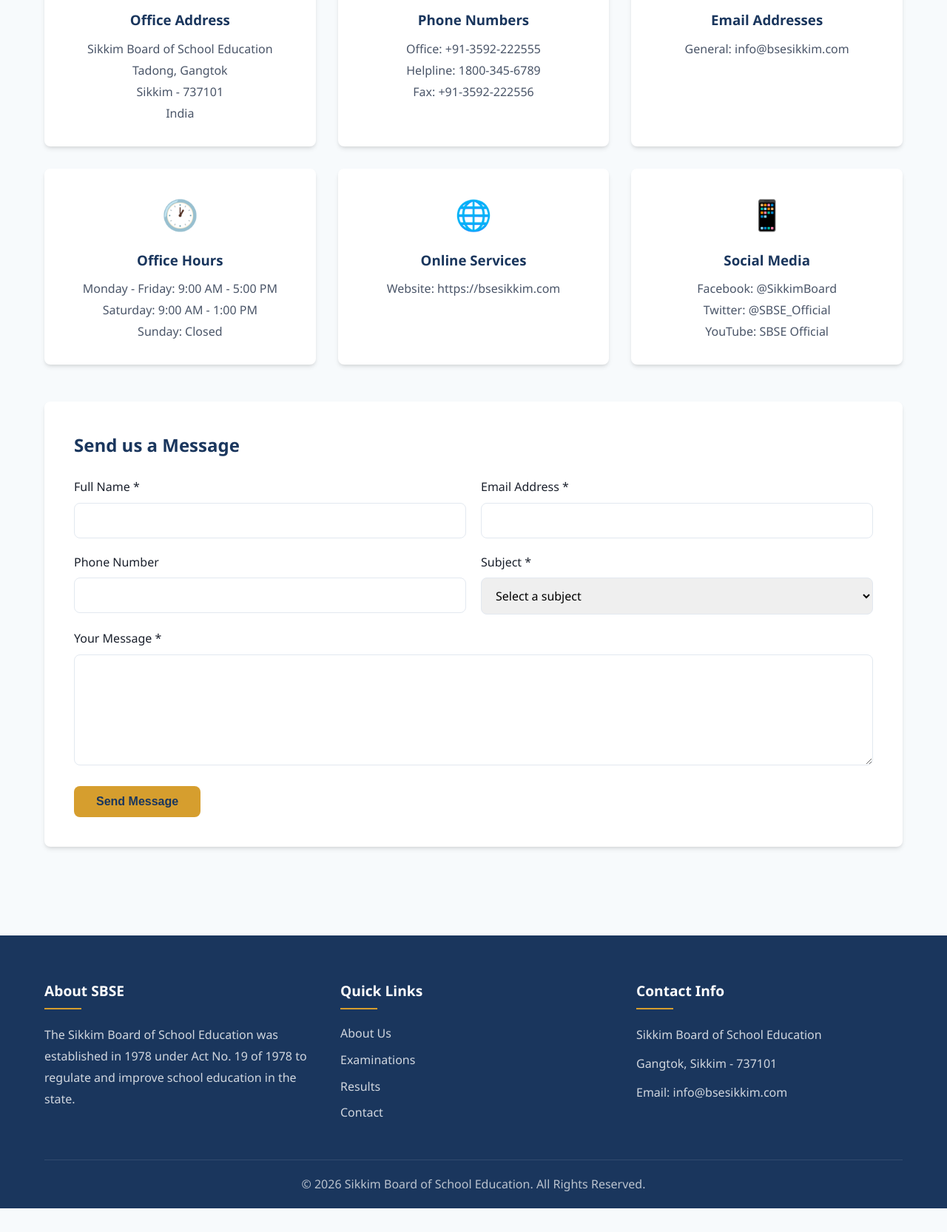
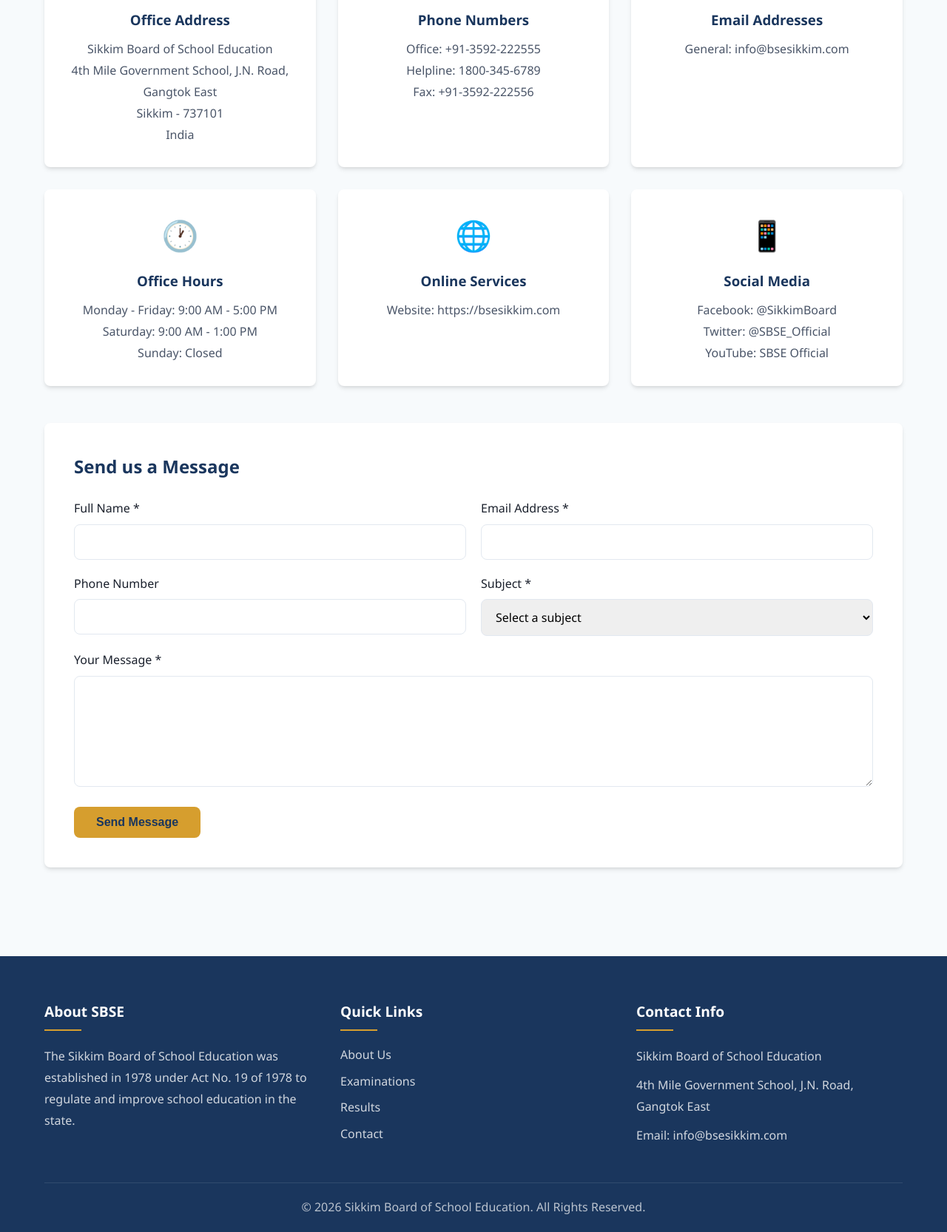
Before and after one commit to ritika231478-spec/Sikkim-Board, a plain HTML site: page contact.html in a window 1280 px wide. Shown: the part 550-2216 px from the top of the page at 74% size. Before the commit the page ends 2184 px from the top, so only its background shows below. Drawn offline with Linux system fonts and the light colour scheme.

Commit message:
Add files via upload

```diff
--- a/contact.html
+++ b/contact.html
@@ -63,7 +63,7 @@
                 <div class="contact-card">
                     <div class="icon">📍</div>
                     <h3>Office Address</h3>
-                    <p>Sikkim Board of School Education<br>Tadong, Gangtok<br>Sikkim - 737101<br>India</p>
+                    <p>Sikkim Board of School Education<br>4th Mile Government School, J.N. Road, Gangtok East<br>Sikkim - 737101<br>India</p>
                 </div>
                 <div class="contact-card">
                     <div class="icon">📞</div>
@@ -154,7 +154,7 @@
                 <div class="footer-col">
                     <h3>Contact Info</h3>
                     <p>Sikkim Board of School Education</p>
-                    <p>Gangtok, Sikkim - 737101</p>
+                    <p>4th Mile Government School, J.N. Road, Gangtok East</p>
                     <p>Email: info@bsesikkim.com</p>
                 </div>
             </div>
```
Also changed, not shown: about.html (+2 -2 lines), act.html (+1 -1 lines), examinations.html (+1 -1 lines), index.html (+2 -2 lines), results.html (+1 -1 lines).
